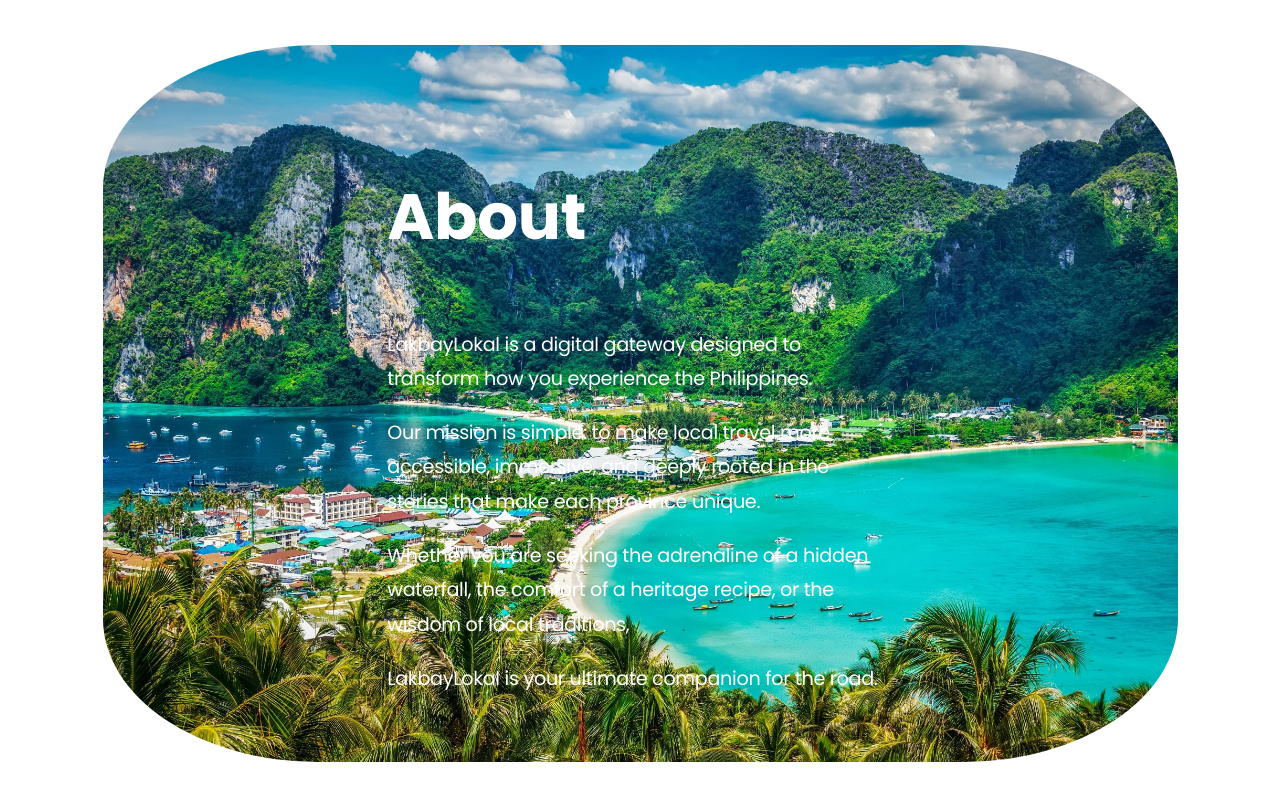
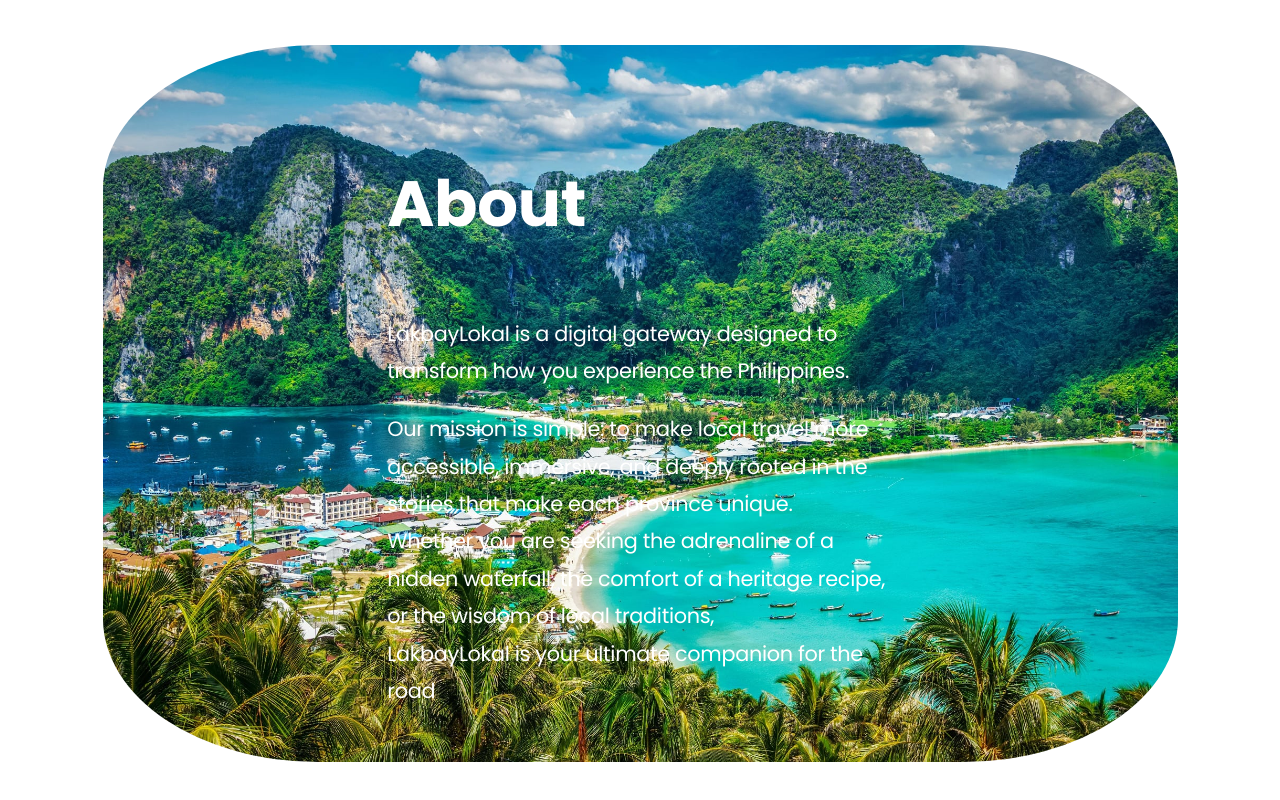
Before and after one commit to indenterror20/Project-Tourism-Travel-Guide, a plain HTML site: page index.html in a window 1280 px wide. Shown: the part 772-1572 px from the top of the page. Drawn offline with Linux system fonts and the light colour scheme.

Commit message:
pls work

```diff
--- a/index.html
+++ b/index.html
@@ -38,11 +38,9 @@
 
                 <p>LakbayLokal is a digital gateway designed to transform how you experience the Philippines.</p>
 
-                <p>Our mission is simple: to make local travel more accessible, immersive, and deeply rooted in the stories that make each province unique.</p>
-
-                <p>Whether you are seeking the adrenaline of a hidden waterfall, the comfort of a heritage recipe, or the wisdom of local traditions,</p>
-
-                <p>LakbayLokal is your ultimate companion for the road.</p>
+                <p>Our mission is simple: to make local travel more accessible, immersive, and deeply rooted in the stories that make each province unique. <br>
+                     Whether you are seeking the adrenaline of a hidden waterfall, the comfort of a heritage recipe, or the wisdom of local traditions, <br>
+                     LakbayLokal is your ultimate companion for the road</p>
             </div>
         </div>
     </div>
--- a/styles/landingpage.css
+++ b/styles/landingpage.css
@@ -200,5 +200,5 @@
 }
 
 .image-overlay p{
-    font-size: clamp(1rem,3vw,1.2rem);
+    font-size: clamp(1rem,3vw,1.3rem);
 }
```
